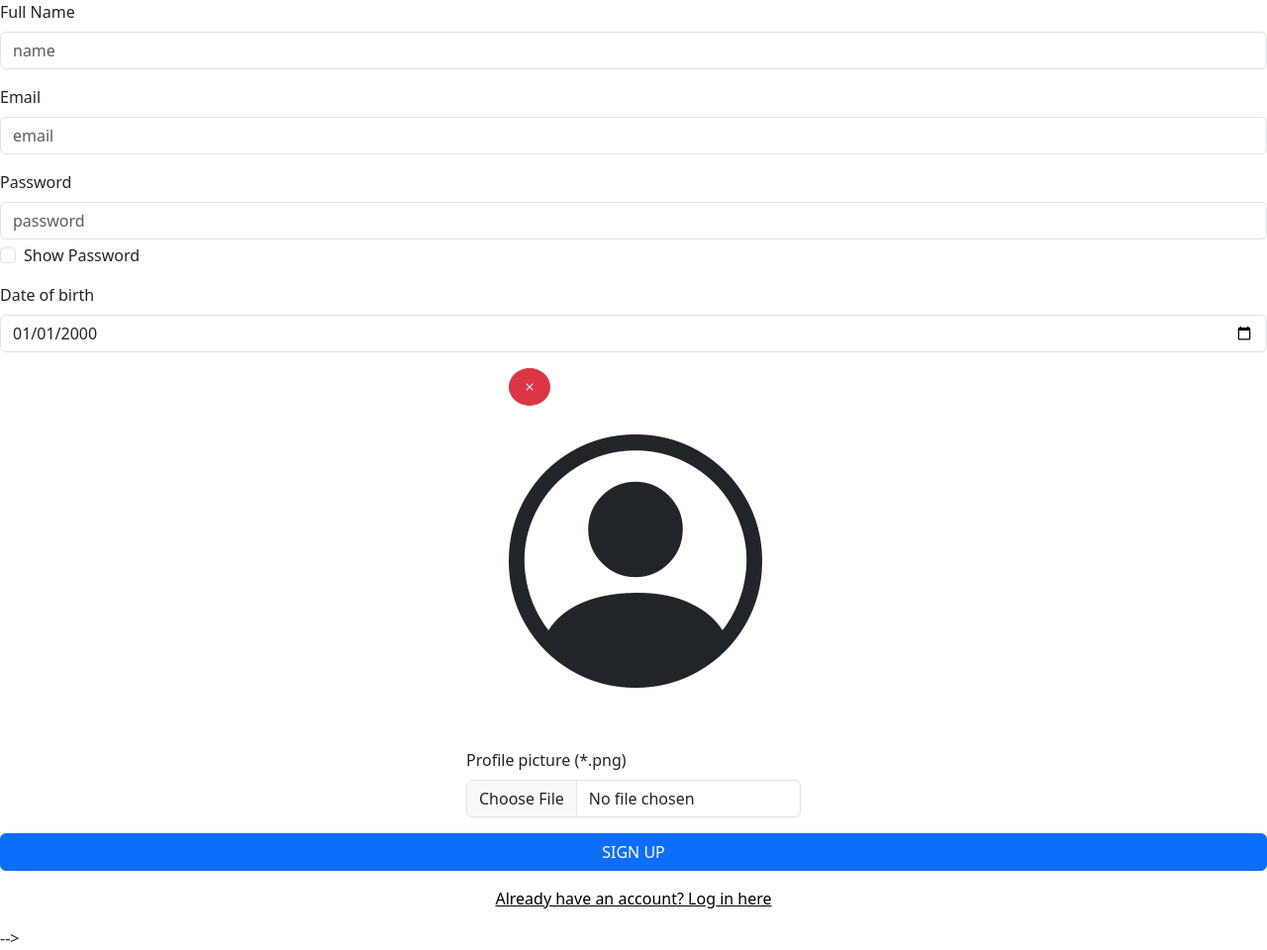
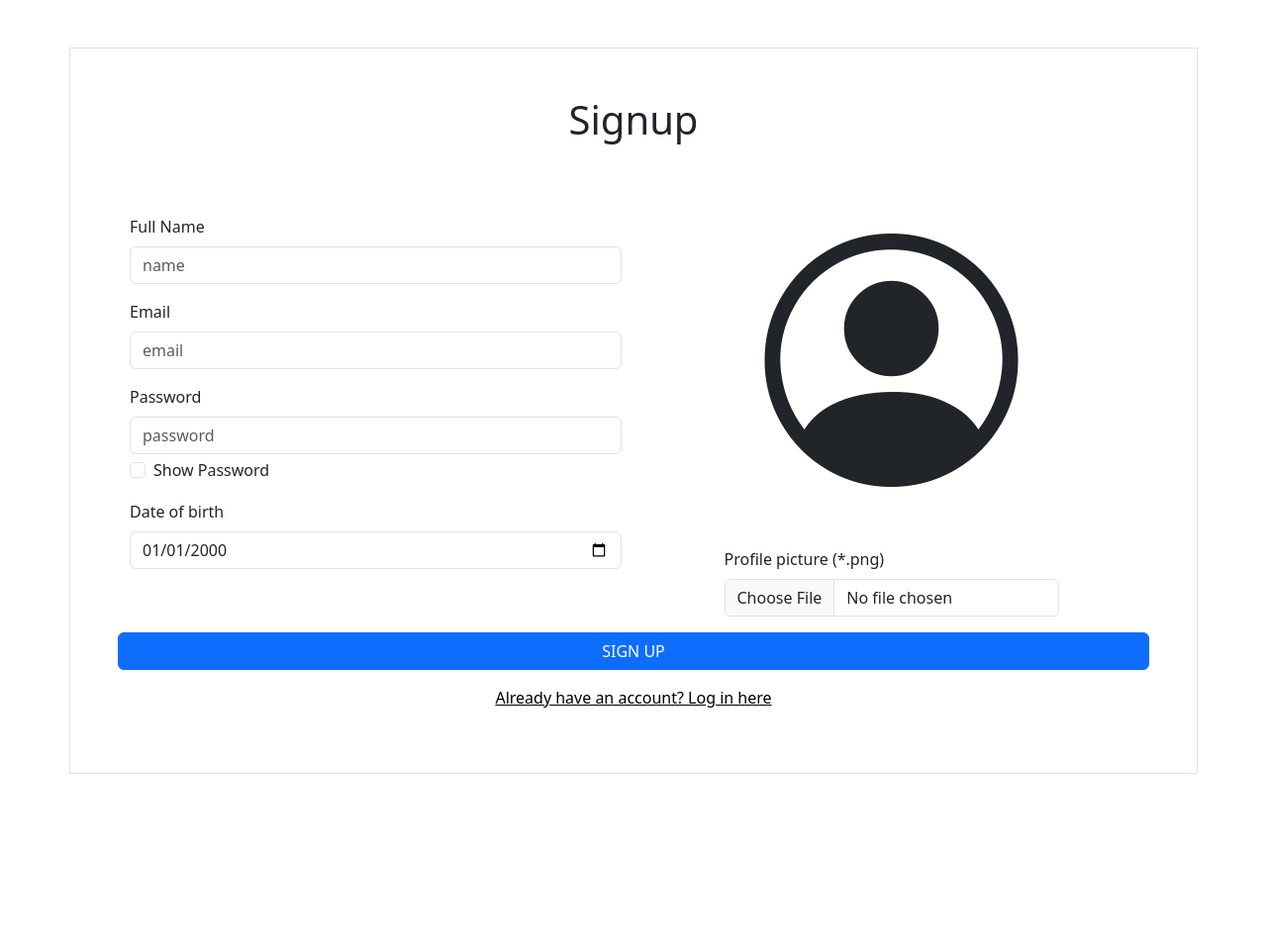
Before and after one commit to faridaa1/Hobbies-App, a Django app: page /signup/ in a window 1280 px wide. Shown: the whole page at 99% size. After the commit the page ends 782 px from the top, so only its background shows below. Run offline with Django 5.2, Linux system fonts and the light colour scheme; some libraries are stand-ins or nearby versions.

Commit message:
Uncomment django template lang in index.html spa template

```diff
--- a/api/templates/api/spa/index.html
+++ b/api/templates/api/spa/index.html
@@ -6,7 +6,7 @@
   <link rel="icon" type="image/svg+xml" href="/static/api/spa/vite.svg" />
   <meta name="viewport" content="width=device-width, initial-scale=1.0" />
   <title>ECS639 Web Programming - Group CW</title>
-    <!-- {% block header_css %} {% endblock %} -->
+  {% block header_css %} {% endblock %}
   <script type="module" crossorigin src="/static/api/spa/assets/index-CPXdYqIC.js"></script>
   <link rel="stylesheet" crossorigin href="/static/api/spa/assets/index-ubFb19pp.css">
 </head>
@@ -15,12 +15,12 @@
   <div id="app">
 
   </div>
-  <!-- <div class="content">
+  <div class="content">
     {% block content %}
     {% endblock %}
     {% block js %}
     {% endblock %}
-  </div> -->
+  </div>
   <div id="home" class="fs-2 d-flex flex-column vh-100 align-items-center justify-content-center">
     <p>Welcome to our Hobbies Web App!</p>
     <div>
```
Lines whose indentation alone changed are shown as unchanged.
